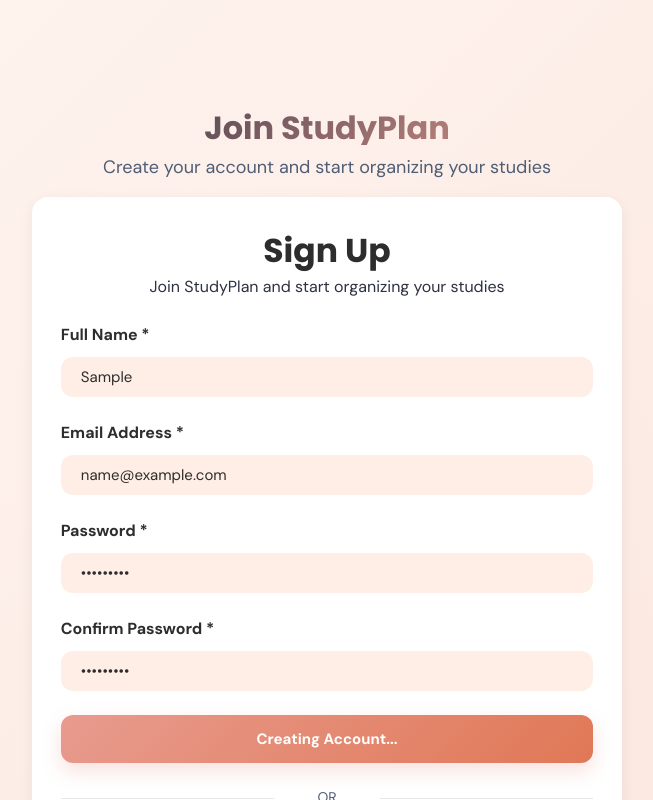
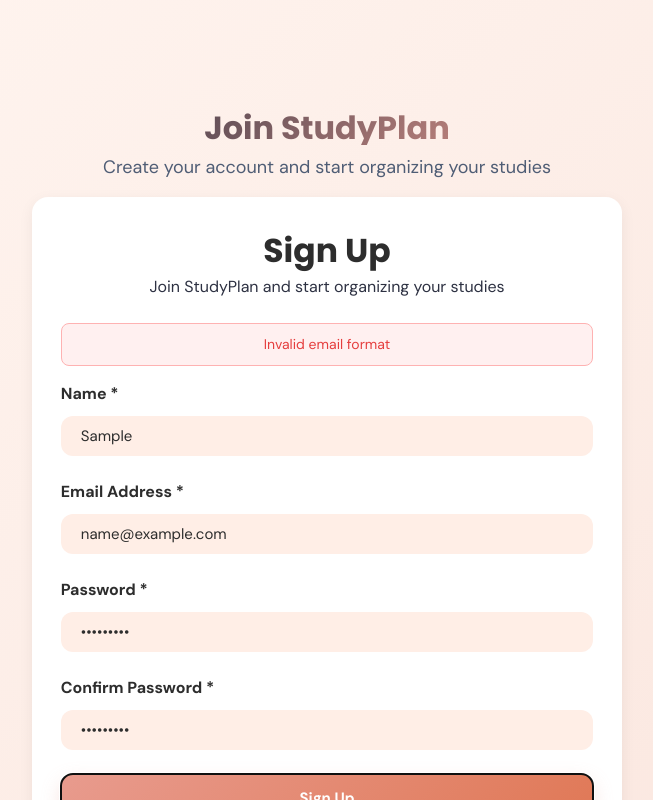
Before and after one commit to Joudbadar/smart-study-planner, a React (Vite) app in the folder frontend/: page /create-account in a window 1280 px wide. Both pictures are taken after typing "Sample", "name@example.com", "Sample123", "Sample123" into the empty fields and a click on the button "Sign Up". Shown: the top 800 px of the page, without its empty margins (313-966 px from the left). Built offline with nearby package versions, Linux system fonts and the light colour scheme; no server answers.

Commit message:
validation on sign in and create account

```diff
--- a/frontend/src/CreateAccount.css
+++ b/frontend/src/CreateAccount.css
@@ -69,6 +69,16 @@
   -webkit-text-fill-color: transparent;
   background-clip: text;
   margin-bottom: 12px;
+}
+
+.error-message {
+  background: #fff0f0;
+  color: #e53e3e;
+  border: 1px solid #feb2b2;
+  border-radius: 8px;
+  padding: 10px 14px;
+  margin-bottom: 16px;
+  font-size: 14px;
 }
 
 .page-description {
--- a/frontend/src/CreateAccount.jsx
+++ b/frontend/src/CreateAccount.jsx
@@ -2,6 +2,17 @@
 import './CreateAccount.css';
 import { Link } from 'react-router-dom';
 import { signUp, getAuthErrorMessage } from "./services/AuthService";
+
+const ALLOWED_DOMAINS = [
+  'gmail.com', 'hotmail.com', 'outlook.com',
+  'yahoo.com', 'ksu.edu.sa', 'icloud.com',
+  'live.com', 'msn.com', 'protonmail.com'
+];
+
+const isValidEmail = (email) => {
+  const domain = email.split('@')[1];
+  return ALLOWED_DOMAINS.includes(domain?.toLowerCase());
+};
 
 export default function CreateAccount() {
   const [formData, setFormData] = useState({
@@ -15,13 +26,21 @@
   const [verificationSent, setVerificationSent] = useState(false);
 
   const handleChange = (e) => {
-    const { name, value } = e.target;
-    setFormData(prev => ({ ...prev, [name]: value }));
-  };
+  const { name, value } = e.target;
+  setFormData(prev => ({ ...prev, [name]: value }));
+  if (name === 'email') setError('');
+  if (name === 'password') setError('');
+  if (name === 'confirmPassword') setError('');
+};
 
   const handleSubmit = async (e) => {
     e.preventDefault();
     setError('');
+
+    if (!isValidEmail(formData.email)) {
+      setError('Invalid email format');
+      return;
+    }
 
     if (formData.password !== formData.confirmPassword) {
       setError('Passwords do not match!');
@@ -86,12 +105,12 @@
           </div>
 
           {error && (
-            <div className="error-message">❌ {error}</div>
+            <div className="error-message"> {error}</div>
           )}
 
           <form onSubmit={handleSubmit}>
             <div className="form-group">
-              <label className="form-label">Full Name *</label>
+              <label className="form-label"> Name *</label>
               <input
                 type="text"
                 name="fullName"
--- a/frontend/src/SignIn.jsx
+++ b/frontend/src/SignIn.jsx
@@ -2,6 +2,17 @@
 import { Link, useNavigate } from 'react-router-dom';
 import './SignIn.css';
 import { signIn, getAuthErrorMessage } from "./services/AuthService";
+
+const ALLOWED_DOMAINS = [
+  'gmail.com', 'hotmail.com', 'outlook.com',
+  'yahoo.com', 'ksu.edu.sa', 'icloud.com',
+  'live.com', 'msn.com', 'protonmail.com'
+];
+
+const isValidEmail = (email) => {
+  const domain = email.split('@')[1];
+  return ALLOWED_DOMAINS.includes(domain?.toLowerCase());
+};
 
 export default function SignIn() {
   const navigate = useNavigate();
@@ -13,6 +24,12 @@
   const handleSubmit = async (e) => {
     e.preventDefault();
     setError('');
+
+    if (!isValidEmail(email)) {
+      setError('Invalid email format');
+      return;
+    }
+
     setLoading(true);
 
     try {
@@ -34,7 +51,7 @@
         <p className="auth-subtitle">Welcome Back</p>
 
         {error && (
-          <div className="error-message">❌ {error}</div>
+          <div className="error-message">{error}</div>
         )}
 
         <form onSubmit={handleSubmit} className="auth-form">
@@ -44,11 +61,11 @@
             </label>
             <input
               id="email"
-              type="email"
+              type="text"
               className="form-input"
               placeholder="Enter your email"
               value={email}
-              onChange={(e) => setEmail(e.target.value)}
+              onChange={(e) => { setEmail(e.target.value); setError(''); }}
               required
             />
           </div>
@@ -63,7 +80,7 @@
               className="form-input"
               placeholder="Enter your password"
               value={password}
-              onChange={(e) => setPassword(e.target.value)}
+              onChange={(e) => { setPassword(e.target.value); setError(''); }}
               required
             />
           </div>
```
